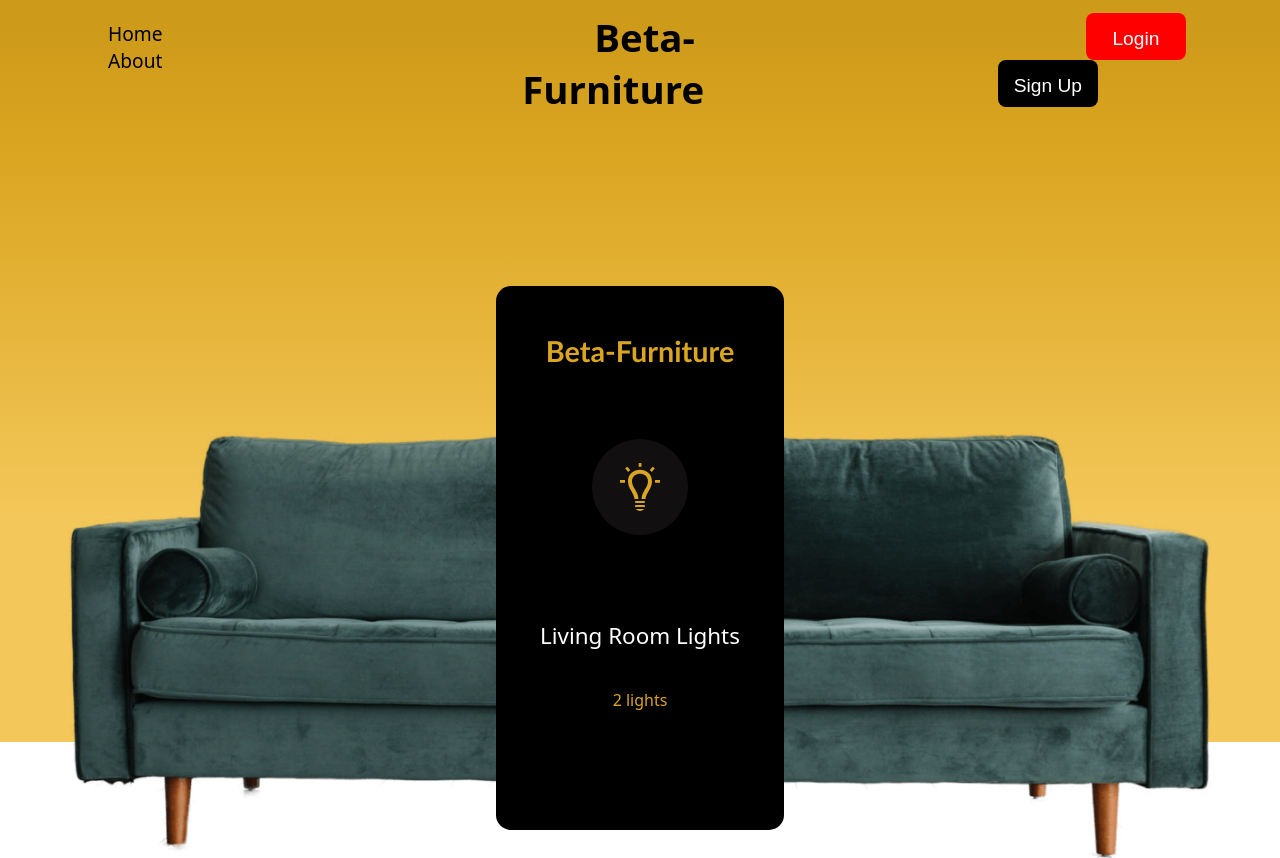
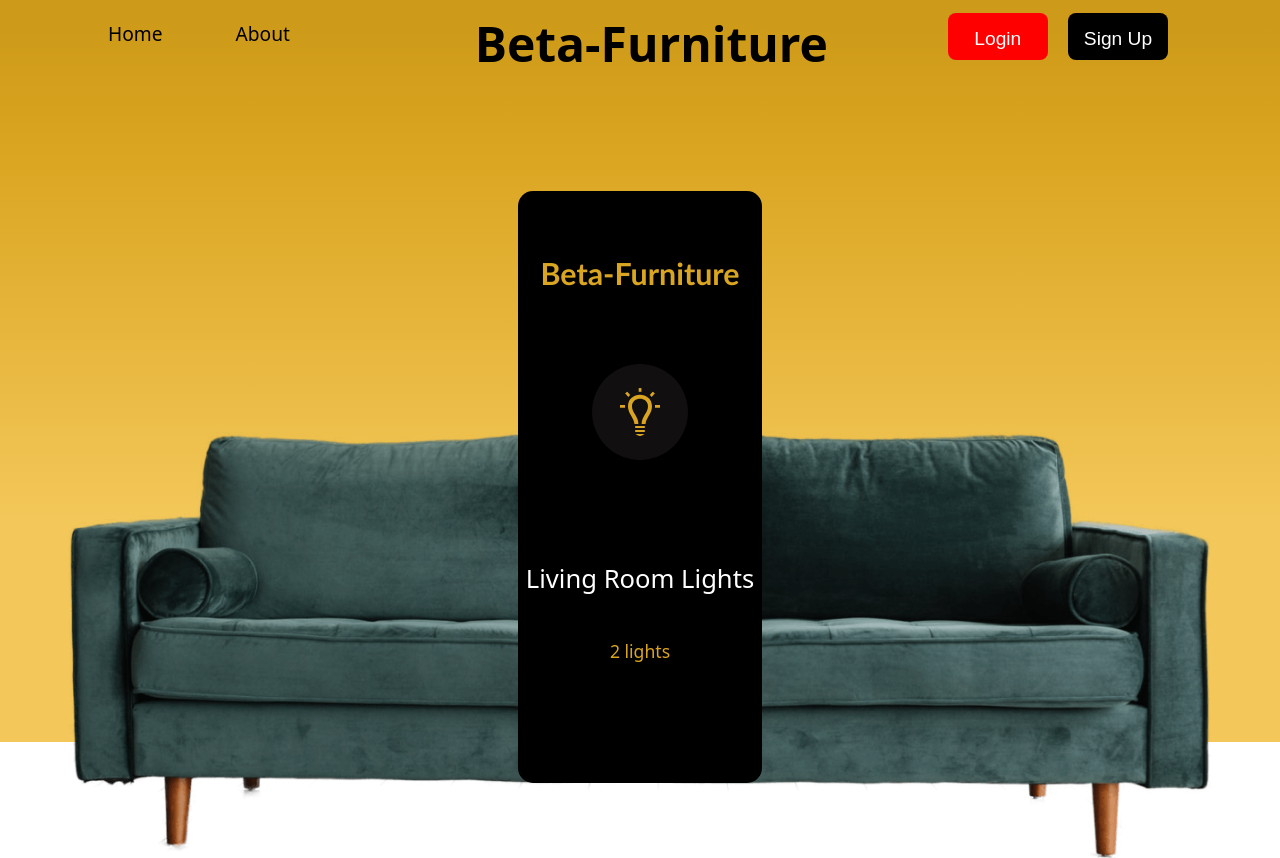
Before and after one commit to Alaosegun/Beta-Furniture-Mobile, a plain HTML site: page index.html in a window 1280 px wide. Shown: the top 858 px of the page. Drawn offline with Linux system fonts and the light colour scheme.

Commit message:
desktop nav adj

```diff
--- a/style.css
+++ b/style.css
@@ -634,18 +634,23 @@ footer .logo{
     nav{
         display: flex;
         /* flex-direction: row-reverse; */
-        gap: 8rem;
+        /* gap: 8rem; */
+        justify-content: space-between;
         height: 1rem;
 
     }
+    .sign-up{
+        margin-right: 7rem;
+        margin-left: 1rem;
+    }
     header label{
-        font-size: 2.4rem;
+        font-size: 3rem;
         font-weight: bold;
-        padding-left: 2.5rem;
         position: relative;
-        top: 0.7rem;
-        margin-left: 2rem;
 
+    }
+    nav li:hover{
+        color: red;
     }
     /* .login{
         margin-right: 9rem;
@@ -662,22 +667,22 @@ footer .logo{
         top: 6rem;
     }
      .long-flex1{
-        width: 18rem;
-        height: 34rem;
+        width: 19%;
+        height: 37rem;
         background-color: black;
         border-radius: 15px;
         color: white;
         position: relative;
         /* left: 4.4rem; */
-        bottom: 30rem;
+        bottom: 36rem;
         margin: 0 auto ;
 
 
     }
     .long-flex1 h2{
             color: goldenrod;
-            font-size:1.8rem;
-            padding-top: 3rem;
+            font-size:1.9rem;
+            padding-top: 4rem;
             position: relative;
             text-align: center;
             font-family: 'Gill Sans', 'Gill Sans MT', Calibri, 'Trebuchet MS', sans-serif;
@@ -694,18 +699,18 @@ footer .logo{
 
     }
     .long-flex1 p{
-        font-size: 1.4rem;
+        font-size: 1.6rem;
         text-align: center;
-        margin-top: 5rem;
+        margin-top: 6rem;
 
     }
     .long-flex1 p span{
-      font-size: 1rem;
+      font-size: 1.1rem;
       color: goldenrod;
     }
     .download{
-        width:14rem;
-        /* height: 2.8rem; */
+        width:15rem;
+        height: 3.5rem;
         color: black;
         font-size: 1.2rem;
         background-color: goldenrod;
```
